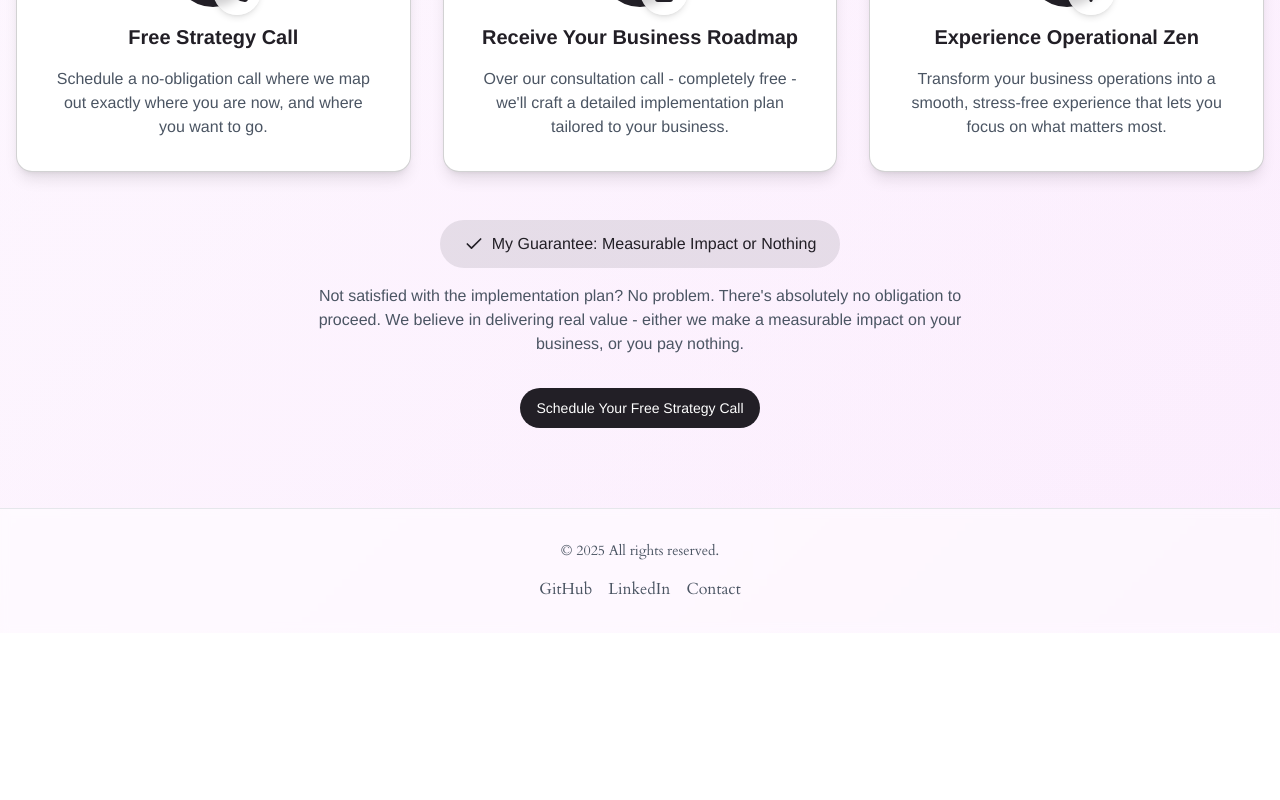
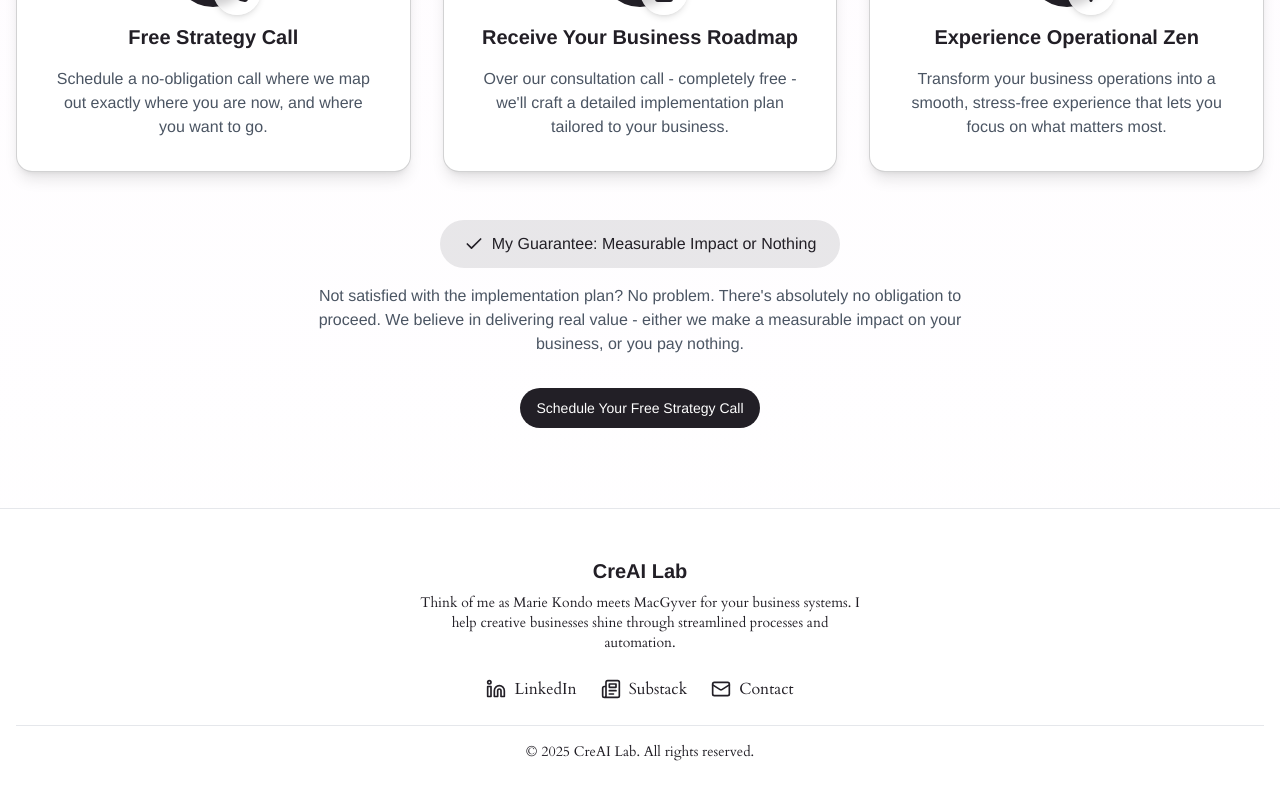
Before and after one commit to annalisaiob/convertify-helper, a React (Vite) app: page / in a window 1280 px wide. Shown: the part 2952-3752 px from the top of the page. Before the commit the page ends 3585 px from the top, so only its background shows below. Built offline with nearby package versions, Linux system fonts and the light colour scheme.

Commit message:
Update footer gradient and content
Modified the footer to include a gradient background that starts from the bottom. Updated the footer content to match the style and details from the About section of the website.
[skip gpt_engineer]

```diff
--- a/src/components/Footer.tsx
+++ b/src/components/Footer.tsx
@@ -1,36 +1,49 @@
+import { Linkedin, Newspaper, Mail } from "lucide-react";
+
 const Footer = () => {
   const currentYear = new Date().getFullYear();
 
   return (
-    <footer className="w-full py-8 mt-auto bg-white/50 backdrop-blur-sm border-t border-gray-200">
+    <footer className="w-full py-12 mt-auto bg-white/80 backdrop-blur-sm border-t border-gray-200">
       <div className="container mx-auto px-4">
-        <div className="flex flex-col items-center justify-center space-y-4">
-          <p className="text-sm text-gray-600">
-            © {currentYear} All rights reserved.
-          </p>
-          <div className="flex items-center space-x-4">
+        <div className="flex flex-col items-center justify-center space-y-6">
+          <div className="flex flex-col items-center space-y-2">
+            <h3 className="text-xl font-heading font-bold">CreAI Lab</h3>
+            <p className="text-sm text-center max-w-md">
+              Think of me as Marie Kondo meets MacGyver for your business systems. I help creative businesses shine through streamlined processes and automation.
+            </p>
+          </div>
+
+          <div className="flex items-center space-x-6">
             <a
-              href="https://github.com/yourusername"
+              href="https://www.linkedin.com/in/annalisa-iob-a94484a6/"
               target="_blank"
               rel="noopener noreferrer"
-              className="text-gray-600 hover:text-navy transition-colors"
+              className="flex items-center space-x-2 text-[#221F26] hover:text-navy transition-colors"
             >
-              GitHub
+              <Linkedin className="w-5 h-5" />
+              <span>LinkedIn</span>
             </a>
             <a
-              href="https://linkedin.com/in/yourusername"
+              href="https://annalisaiob.substack.com/"
               target="_blank"
               rel="noopener noreferrer"
-              className="text-gray-600 hover:text-navy transition-colors"
+              className="flex items-center space-x-2 text-[#221F26] hover:text-navy transition-colors"
             >
-              LinkedIn
+              <Newspaper className="w-5 h-5" />
+              <span>Substack</span>
             </a>
             <a
-              href="mailto:your.email@example.com"
-              className="text-gray-600 hover:text-navy transition-colors"
+              href="mailto:anna@creailab.com"
+              className="flex items-center space-x-2 text-[#221F26] hover:text-navy transition-colors"
             >
-              Contact
+              <Mail className="w-5 h-5" />
+              <span>Contact</span>
             </a>
+          </div>
+
+          <div className="text-sm text-gray-600 pt-4 border-t border-gray-200 w-full text-center">
+            <p>© {currentYear} CreAI Lab. All rights reserved.</p>
           </div>
         </div>
       </div>
--- a/tailwind.config.ts
+++ b/tailwind.config.ts
@@ -60,7 +60,7 @@ export default {
         },
       },
       backgroundImage: {
-        'gradient-electric': 'linear-gradient(135deg, #FFFFFF 0%, rgba(217, 70, 239, 0.05) 100%)',
+        'gradient-electric': 'linear-gradient(0deg, #FFFFFF 0%, rgba(217, 70, 239, 0.05) 100%)',
       },
       borderRadius: {
         lg: "1rem",
```
